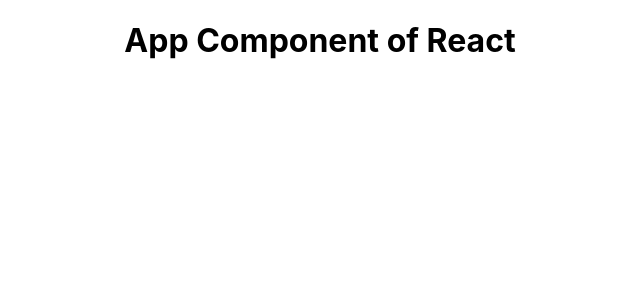
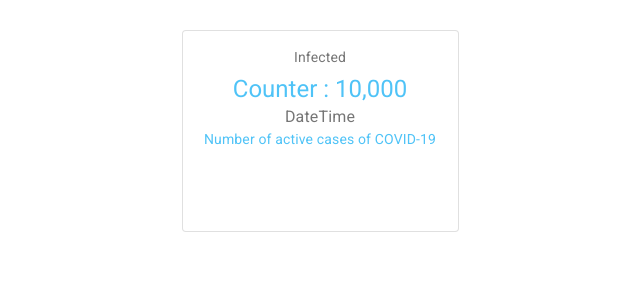
Before and after one commit to MuhammadBilalMemon/covid-19-tracking-application, a React (Create React App) app: page / in a window 1280 px wide. Shown: the top 300 px of the page, without its empty margins (320-960 px from the left). Built offline with nearby package versions, Linux system fonts and the light colour scheme.

Commit message:
Added State, Reducer & Component files

```diff
--- a/package.json
+++ b/package.json
@@ -8,10 +8,10 @@
     "@testing-library/react": "^9.3.2",
     "@testing-library/user-event": "^7.1.2",
     "axios": "^0.19.2",
-    "react": "^16.13.1",
+    "react": "^0.0.0-experimental-7f28234f8",
     "react-chartjs2": "^1.2.1",
     "react-countup": "^4.3.3",
-    "react-dom": "^16.13.1",
+    "react-dom": "^0.0.0-experimental-7f28234f8",
     "react-scripts": "3.4.1"
   },
   "scripts": {
--- a/src/App.js
+++ b/src/App.js
@@ -1,10 +1,16 @@
 import React from 'react';
+import Card from './components/Cards';
+
 import './App.css';
+// import { Button } from '@material-ui/core';
 
 function App() {
   return (
     <div className="App">
-      <h1>App Component of React</h1>
+      {/* <Button variant="outlined" color="default">
+        App Component
+      </Button> */}
+      <Card />
     </div>
   );
 }
--- /dev/null
+++ b/src/components/Cards.jsx
@@ -0,0 +1,59 @@
+import React from "react";
+import { makeStyles } from "@material-ui/core/styles";
+import { Card, CardContent, Typography, Grid } from "@material-ui/core";
+import CountUp from "react-countup";
+
+const useStyles = makeStyles({
+  root: {
+    minWidth: 275,
+    minHeight: 200,
+    margin: 50,
+  },
+  bullet: {
+    display: "inline-block",
+    margin: "0 2px",
+    transform: "scale(0.8)",
+  },
+  title: {
+    fontSize: 14,
+  },
+  pos: {
+    marginBottom: 12,
+  },
+  infected: {
+    color: "#4fc3f7",
+    borderColor: "#4fc3f7",
+  },
+});
+
+const Cards = () => {
+  const classes = useStyles();
+
+  return (
+    <div>
+      <Grid container spacing={5} justify="center">
+        <Card className={classes.root} variant="outlined" xs={12} md={3}>
+          <CardContent className={classes.infected}>
+            <Typography
+              className={classes.title}
+              color="textSecondary"
+              gutterBottom
+            >
+              Infected
+            </Typography>
+            <Typography variant="h5" component="h2">
+              Counter {" : "}
+              <CountUp start={0} end={10000} duration={2.5} separator="," />
+            </Typography>
+            <Typography color="textSecondary">DateTime</Typography>
+            <Typography variant="body2" component="p">
+              Number of active cases of COVID-19
+            </Typography>
+          </CardContent>
+        </Card>
+      </Grid>
+    </div>
+  );
+};
+
+export default Cards;
```
Also changed, not shown: src/services/apiService.js (added, +12 -0 lines), src/services/httpService.js (added, +8 -0 lines), src/context/GlobalState.jsx (added), src/reducer/AppReducer.jsx (added), 1 other file (tests, documents, lock files or other folders).
